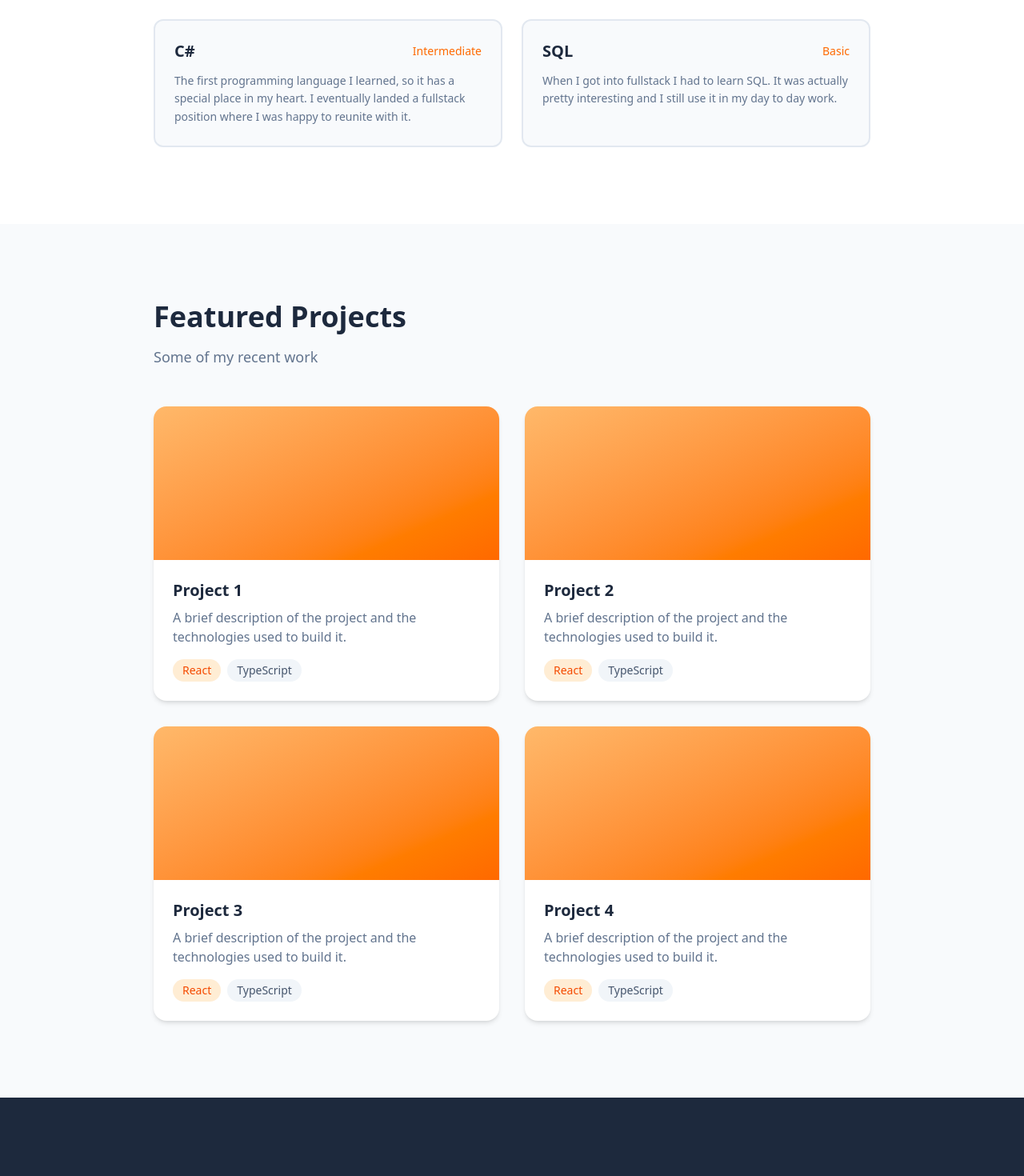
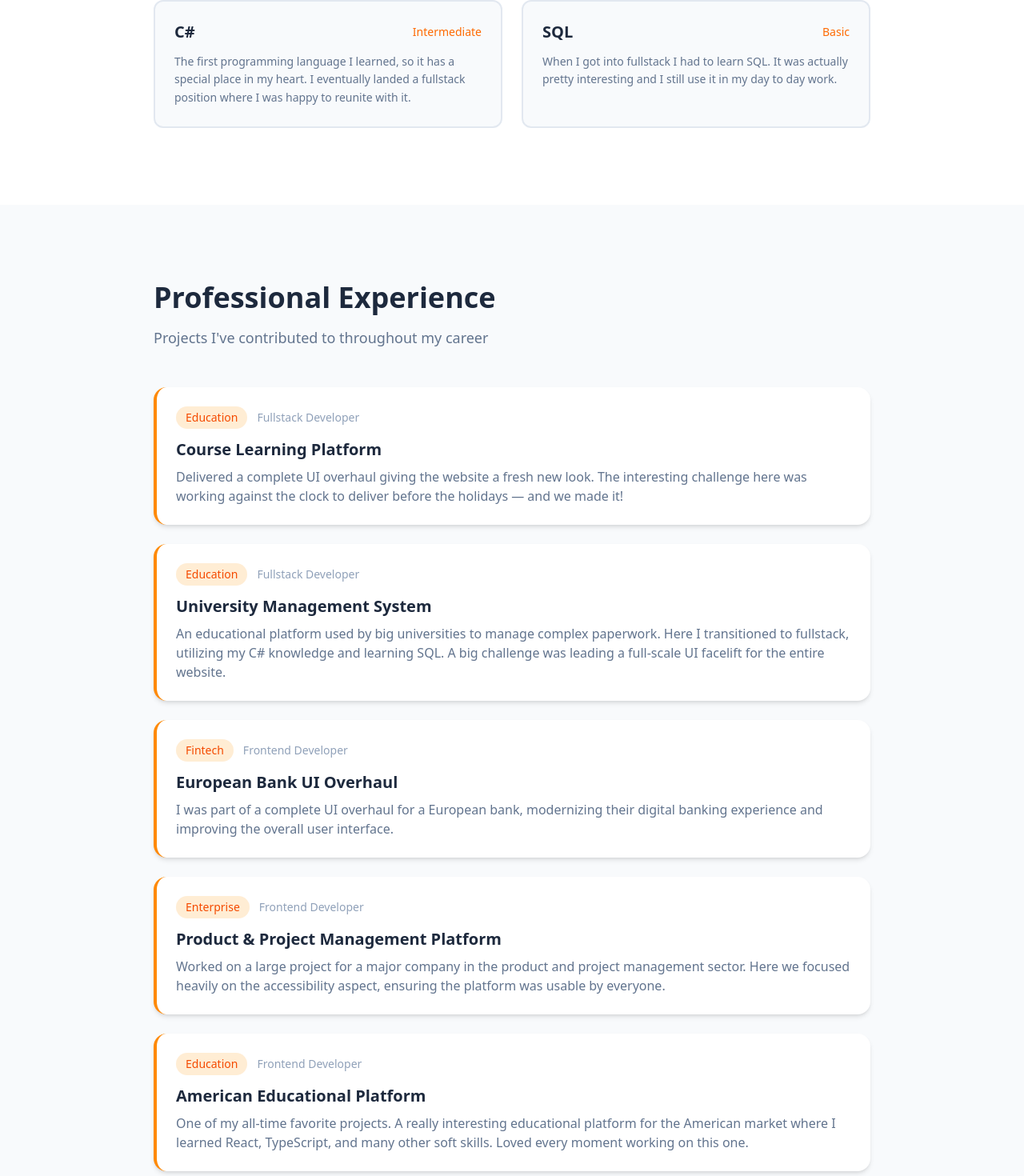
Before and after one commit to AndravenDev/personal-brand, a Next.js app: page / in a window 1280 px wide. Shown: the part 1325-2795 px from the top of the page at 80% size. Built offline with nearby package versions, Linux system fonts and the light colour scheme.

Commit message:
Adding some more information about my past experience

```diff
--- a/app/layout.tsx
+++ b/app/layout.tsx
@@ -28,7 +28,7 @@ export default function RootLayout({
       <body
         className={`${geistSans.variable} ${geistMono.variable} antialiased`}
       >
-        <Navbar />
+        {/* <Navbar /> */}
         {children}
       </body>
     </html>
--- a/app/page.tsx
+++ b/app/page.tsx
@@ -50,7 +50,7 @@ export default function Home() {
           <h1 className="text-5xl md:text-7xl font-bold mb-6">Andrey Ivanov</h1>
           <h2 className="text-2xl md:text-3xl font-light mb-8">Frontend Developer</h2>
           <p className="text-xl text-white/80 max-w-2xl mb-10">
-            With 5 years of experience crafting beautiful, responsive, and user-friendly web applications.
+            With over 5 years of experience crafting beautiful, responsive, and user-friendly web applications.
           </p>
           <div className="flex gap-4 flex-wrap">
             <a
@@ -63,7 +63,7 @@ export default function Home() {
               href="#projects"
               className="border-2 border-white text-white px-8 py-3 rounded-full font-semibold hover:bg-white hover:text-orange-500 transition-colors"
             >
-              View Projects
+              My Experience
             </a>
           </div>
         </div>
@@ -92,27 +92,85 @@ export default function Home() {
 
       <section id="projects" className="py-24 px-8 bg-slate-50">
         <div className="max-w-4xl mx-auto">
-          <h2 className="text-4xl font-bold text-slate-800 mb-4">Featured Projects</h2>
-          <p className="text-slate-500 mb-12 text-lg">Some of my recent work</p>
-          <div className="grid md:grid-cols-2 gap-8">
-            {[1, 2, 3, 4].map((project) => (
-              <div
-                key={project}
-                className="bg-white rounded-2xl overflow-hidden shadow-md hover:shadow-xl transition-shadow"
-              >
-                <div className="h-48 bg-gradient-to-br from-orange-300 to-orange-500"></div>
-                <div className="p-6">
-                  <h3 className="text-xl font-semibold text-slate-800 mb-2">Project {project}</h3>
-                  <p className="text-slate-500 mb-4">
-                    A brief description of the project and the technologies used to build it.
-                  </p>
-                  <div className="flex gap-2 flex-wrap">
-                    <span className="bg-orange-100 text-orange-600 px-3 py-1 rounded-full text-sm">React</span>
-                    <span className="bg-slate-100 text-slate-600 px-3 py-1 rounded-full text-sm">TypeScript</span>
-                  </div>
-                </div>
+          <h2 className="text-4xl font-bold text-slate-800 mb-4">Professional Experience</h2>
+          <p className="text-slate-500 mb-12 text-lg">Projects I've contributed to throughout my career</p>
+          <div className="space-y-6">
+            <div className="bg-white rounded-2xl p-6 shadow-md hover:shadow-lg transition-shadow border-l-4 border-orange-400">
+              <div className="flex items-center gap-3 mb-3">
+                <span className="bg-orange-100 text-orange-600 px-3 py-1 rounded-full text-sm font-medium">Education</span>
+                <span className="text-slate-400 text-sm">Fullstack Developer</span>
               </div>
-            ))}
+              <h3 className="text-xl font-semibold text-slate-800 mb-2">Course Learning Platform</h3>
+              <p className="text-slate-500">
+                Delivered a complete UI overhaul giving the website a fresh new look. The interesting challenge here was working against the clock to deliver before the holidays — and we made it!
+              </p>
+            </div>
+
+            <div className="bg-white rounded-2xl p-6 shadow-md hover:shadow-lg transition-shadow border-l-4 border-orange-400">
+              <div className="flex items-center gap-3 mb-3">
+                <span className="bg-orange-100 text-orange-600 px-3 py-1 rounded-full text-sm font-medium">Education</span>
+                <span className="text-slate-400 text-sm">Fullstack Developer</span>
+              </div>
+              <h3 className="text-xl font-semibold text-slate-800 mb-2">University Management System</h3>
+              <p className="text-slate-500">
+                An educational platform used by big universities to manage complex paperwork. Here I transitioned to fullstack, utilizing my C# knowledge and learning SQL. A big challenge was leading a full-scale UI facelift for the entire website.
+              </p>
+            </div>
+
+            <div className="bg-white rounded-2xl p-6 shadow-md hover:shadow-lg transition-shadow border-l-4 border-orange-400">
+              <div className="flex items-center gap-3 mb-3">
+                <span className="bg-orange-100 text-orange-600 px-3 py-1 rounded-full text-sm font-medium">Fintech</span>
+                <span className="text-slate-400 text-sm">Frontend Developer</span>
+              </div>
+              <h3 className="text-xl font-semibold text-slate-800 mb-2">European Bank UI Overhaul</h3>
+              <p className="text-slate-500">
+                I was part of a complete UI overhaul for a European bank, modernizing their digital banking experience and improving the overall user interface.
+              </p>
+            </div>
+
+            <div className="bg-white rounded-2xl p-6 shadow-md hover:shadow-lg transition-shadow border-l-4 border-orange-400">
+              <div className="flex items-center gap-3 mb-3">
+                <span className="bg-orange-100 text-orange-600 px-3 py-1 rounded-full text-sm font-medium">Enterprise</span>
+                <span className="text-slate-400 text-sm">Frontend Developer</span>
+              </div>
+              <h3 className="text-xl font-semibold text-slate-800 mb-2">Product & Project Management Platform</h3>
+              <p className="text-slate-500">
+                Worked on a large project for a major company in the product and project management sector. Here we focused heavily on the accessibility aspect, ensuring the platform was usable by everyone.
+              </p>
+            </div>
+
+            <div className="bg-white rounded-2xl p-6 shadow-md hover:shadow-lg transition-shadow border-l-4 border-orange-400">
+              <div className="flex items-center gap-3 mb-3">
+                <span className="bg-orange-100 text-orange-600 px-3 py-1 rounded-full text-sm font-medium">Education</span>
+                <span className="text-slate-400 text-sm">Frontend Developer</span>
+              </div>
+              <h3 className="text-xl font-semibold text-slate-800 mb-2">American Educational Platform</h3>
+              <p className="text-slate-500">
+                One of my all-time favorite projects. A really interesting educational platform for the American market where I learned React, TypeScript, and many other soft skills. Loved every moment working on this one.
+              </p>
+            </div>
+
+            <div className="bg-white rounded-2xl p-6 shadow-md hover:shadow-lg transition-shadow border-l-4 border-orange-400">
+              <div className="flex items-center gap-3 mb-3">
+                <span className="bg-orange-100 text-orange-600 px-3 py-1 rounded-full text-sm font-medium">Fintech</span>
+                <span className="text-slate-400 text-sm">Junior Developer</span>
+              </div>
+              <h3 className="text-xl font-semibold text-slate-800 mb-2">Middle East Banking Software</h3>
+              <p className="text-slate-500">
+                After getting promoted to junior, I joined a large-scale banking project. Developing banking software was quite the challenge, and here I learned a lot about collaboration and communication in bigger teams.
+              </p>
+            </div>
+
+            <div className="bg-white rounded-2xl p-6 shadow-md hover:shadow-lg transition-shadow border-l-4 border-orange-400">
+              <div className="flex items-center gap-3 mb-3">
+                <span className="bg-orange-100 text-orange-600 px-3 py-1 rounded-full text-sm font-medium">Healthcare</span>
+                <span className="text-slate-400 text-sm">2020 · Intern</span>
+              </div>
+              <h3 className="text-xl font-semibold text-slate-800 mb-2">AI-Powered Healthcare Platform</h3>
+              <p className="text-slate-500">
+                Started my career working on a revolutionary project that used AI to make hospital bureaucracy easier to understand for patients. This was quite ahead of its time, before the big AI boom.
+              </p>
+            </div>
           </div>
         </div>
       </section>
```
